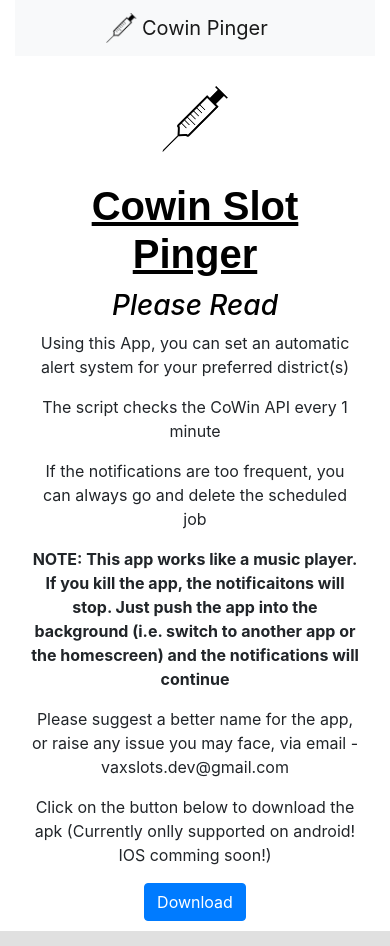
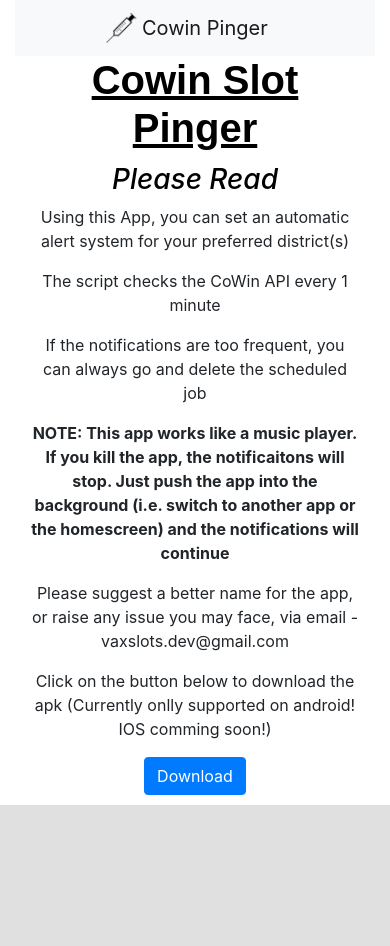
Before and after one commit to akshat9000/CowinPinger.github.io, a website: page index.html in a window 390 px wide. After the commit the page ends 844 px from the top, so only its background shows below. Drawn offline with nearby package versions, Linux system fonts and the light colour scheme.

Commit message:
mobile page

```diff
--- a/index.html
+++ b/index.html
@@ -33,7 +33,6 @@
 		</nav>
 		<div class="container">
 			<center>
-				<img src="./assets/logo.png" width="20%" height="20%" style="margin: 30px;">
 				<h1>Cowin Slot Pinger</h1>
 				<div>
 					<center>
```
